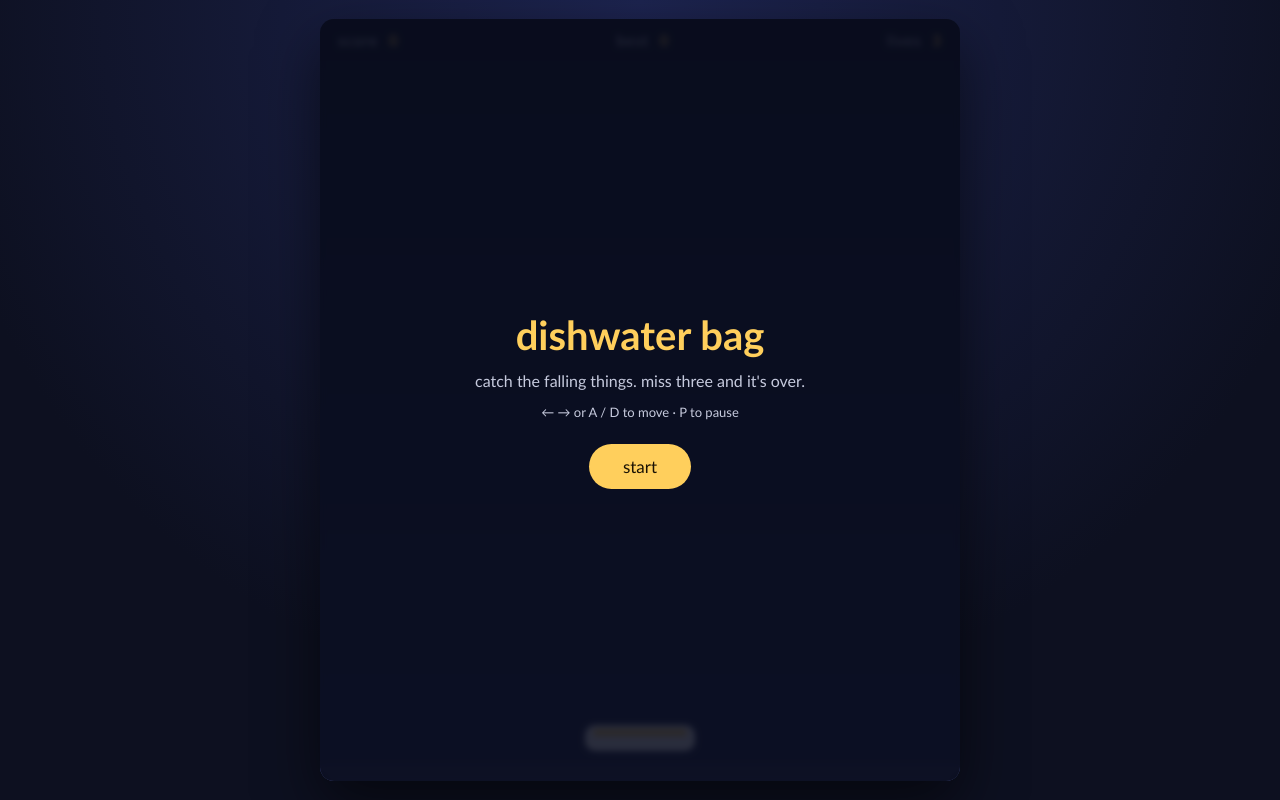
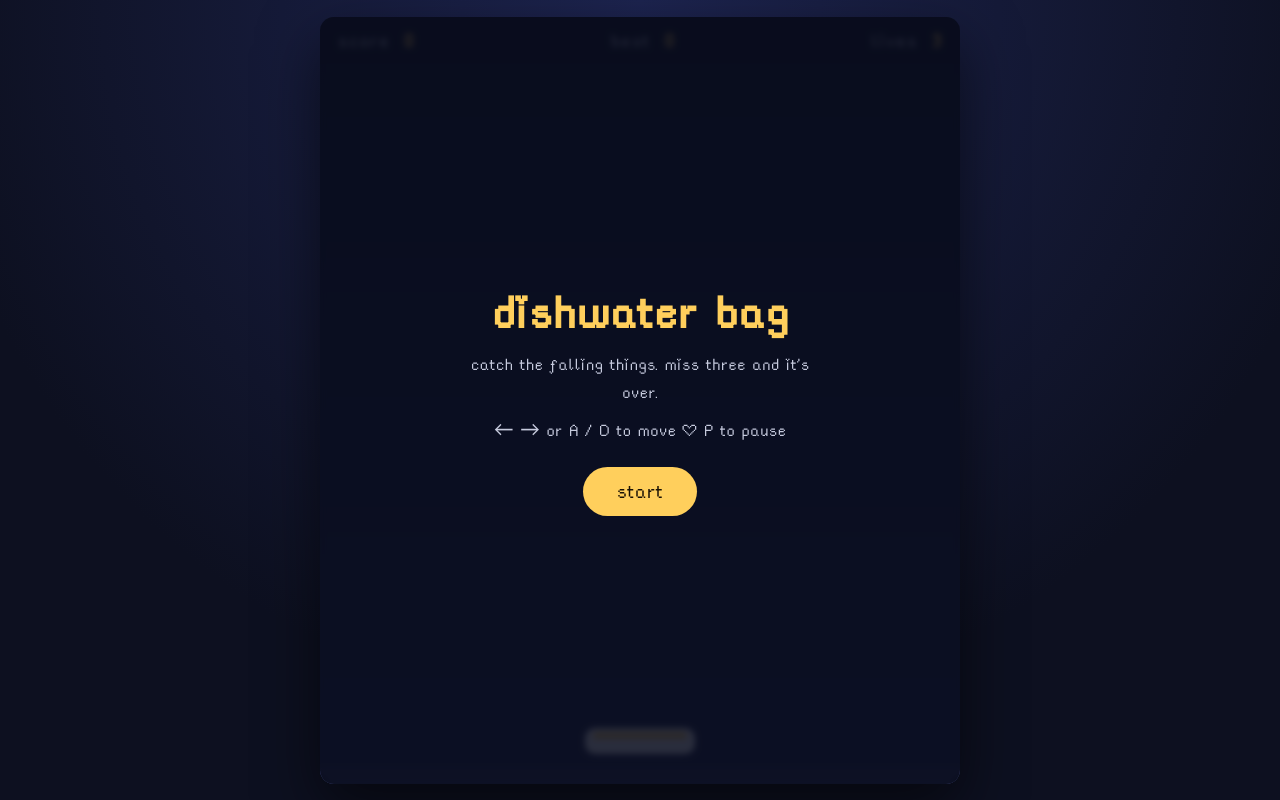
Before and after one commit to cupidsity/dishwater-bag-, a plain HTML site: page index.html in a window 1280 px wide. Drawn offline with Linux system fonts and the light colour scheme.

Commit message:
import font

```diff
--- a/game.js
+++ b/game.js
@@ -342,7 +342,7 @@ function drawFallingObjects() {
 }
 
 function drawFloatingTexts() {
-  drawingContext.font = "bold 18px 'Trebuchet MS', sans-serif";
+  drawingContext.font = "26px rainyhearts, 'Trebuchet MS', sans-serif";
   drawingContext.textAlign = "center";
 
   for (const floatingText of floatingTexts) {
@@ -358,7 +358,7 @@ function drawPausedLabel() {
   drawingContext.fillStyle = "rgba(9, 12, 28, 0.6)";
   drawingContext.fillRect(0, 0, canvas.width, canvas.height);
   drawingContext.fillStyle = "#ffcf5c";
-  drawingContext.font = "bold 34px 'Trebuchet MS', sans-serif";
+  drawingContext.font = "46px rainyhearts, 'Trebuchet MS', sans-serif";
   drawingContext.textAlign = "center";
   drawingContext.fillText("paused", canvas.width / 2, canvas.height / 2);
 }
@@ -413,6 +413,13 @@ canvas.addEventListener("pointermove", (event) => {
 
 startButton.addEventListener("click", startGame);
 
+// canvas text quietly falls back to the default font unless the face is already
+// loaded, so ask for it before the first frame is drawn
+if (document.fonts && document.fonts.load) {
+  document.fonts.load("26px rainyhearts").catch(() => {});
+  document.fonts.load("46px rainyhearts").catch(() => {});
+}
+
 requestAnimationFrame((timestamp) => {
   lastFrameTimestamp = timestamp;
   requestAnimationFrame(gameLoop);
--- a/style.css
+++ b/style.css
@@ -1,3 +1,9 @@
+@font-face {
+  font-family: "rainyhearts";
+  src: url("assets/rainyhearts.ttf") format("truetype");
+  font-display: swap;
+}
+
 :root {
   --page-background: #0d1020;
   --frame-background: #151a33;
@@ -17,8 +23,10 @@ body {
   justify-content: center;
   background: radial-gradient(circle at 50% 0%, #1d2450, var(--page-background) 70%);
   color: var(--text-color);
-  font-family: "Trebuchet MS", "Segoe UI", sans-serif;
+  font-family: "rainyhearts", "Trebuchet MS", sans-serif;
   user-select: none;
+  -webkit-font-smoothing: none;
+  font-smooth: never;
 }
 
 .game-frame {
@@ -34,7 +42,7 @@ body {
   display: flex;
   justify-content: space-between;
   padding: 12px 18px;
-  font-size: 15px;
+  font-size: 22px;
   letter-spacing: 1px;
   background: rgba(0, 0, 0, 0.25);
 }
@@ -72,19 +80,20 @@ canvas {
 
 .overlay h1 {
   margin: 0;
-  font-size: 40px;
+  font-size: 54px;
   color: var(--accent-color);
 }
 
 .overlay p {
   margin: 0;
-  max-width: 340px;
-  line-height: 1.5;
+  max-width: 360px;
+  font-size: 20px;
+  line-height: 1.4;
   opacity: 0.85;
 }
 
 .overlay-keys {
-  font-size: 13px;
+  font-size: 17px;
   opacity: 0.6;
 }
 
@@ -92,7 +101,7 @@ button {
   margin-top: 12px;
   padding: 12px 34px;
   font: inherit;
-  font-size: 17px;
+  font-size: 24px;
   color: #1a1204;
   background: var(--accent-color);
   border: none;
```
Also changed, not shown: assets/rainyhearts.ttf (added).
